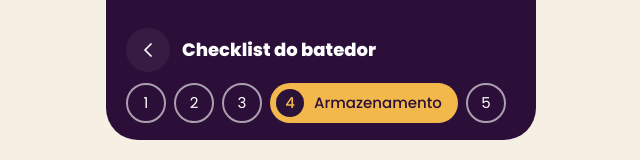
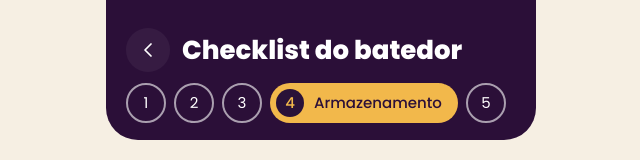
Before and after one commit to LucasAugustoRodrigues/do-rio-a-cuia, a Next.js app: page /manual/armazenamento in a window 1280 px wide. Shown: the top 160 px of the page, without its empty margins (319-959 px from the left). Built offline with nearby package versions, Linux system fonts and the light colour scheme; no server answers; the database is empty.

Commit message:
fix(manual): titulos no tamanho do prototipo

```diff
--- a/components/manual/TelaConcluido.tsx
+++ b/components/manual/TelaConcluido.tsx
@@ -20,7 +20,7 @@ export default function TelaConcluido({ itens }: { itens: ItemChecklist[] }) {
         <div className="grid size-[78px] place-items-center rounded-full border-2 border-branco">
           {completo ? <Check size={40} strokeWidth={2.5} aria-hidden /> : <ListChecks size={36} strokeWidth={2} aria-hidden />}
         </div>
-        <h1 className="mt-[22px] text-[22px] font-extrabold leading-9">{completo ? "Checklist concluído" : "Checklist de hoje"}</h1>
+        <h1 className="mt-[22px] text-[28px] font-extrabold leading-9">{completo ? "Checklist concluído" : "Checklist de hoje"}</h1>
         <p data-total className="mt-1 text-[16px] leading-6">{feitos} de {total} itens marcados hoje</p>
       </section>
 
--- a/components/manual/TelaEtapa.tsx
+++ b/components/manual/TelaEtapa.tsx
@@ -20,7 +20,7 @@ export default function TelaEtapa({ itens, etapa }: { itens: ItemChecklist[]; et
           <Link href="/manual" aria-label="Voltar ao manual" data-voltar className="grid size-11 shrink-0 place-items-center rounded-full bg-branco/5 text-branco">
             <ChevronLeft size={24} strokeWidth={1.75} aria-hidden />
           </Link>
-          <h1 className="text-[18px] font-extrabold leading-tight text-branco">Checklist do batedor</h1>
+          <h1 className="text-[26px] font-extrabold leading-8 text-branco">Checklist do batedor</h1>
         </div>
         <nav aria-label="Etapas" data-stepper className="-mx-5 mt-[11px] flex items-center gap-2 overflow-x-auto px-5 [scrollbar-width:none]">
           {resumo.map((r, i) =>
```
